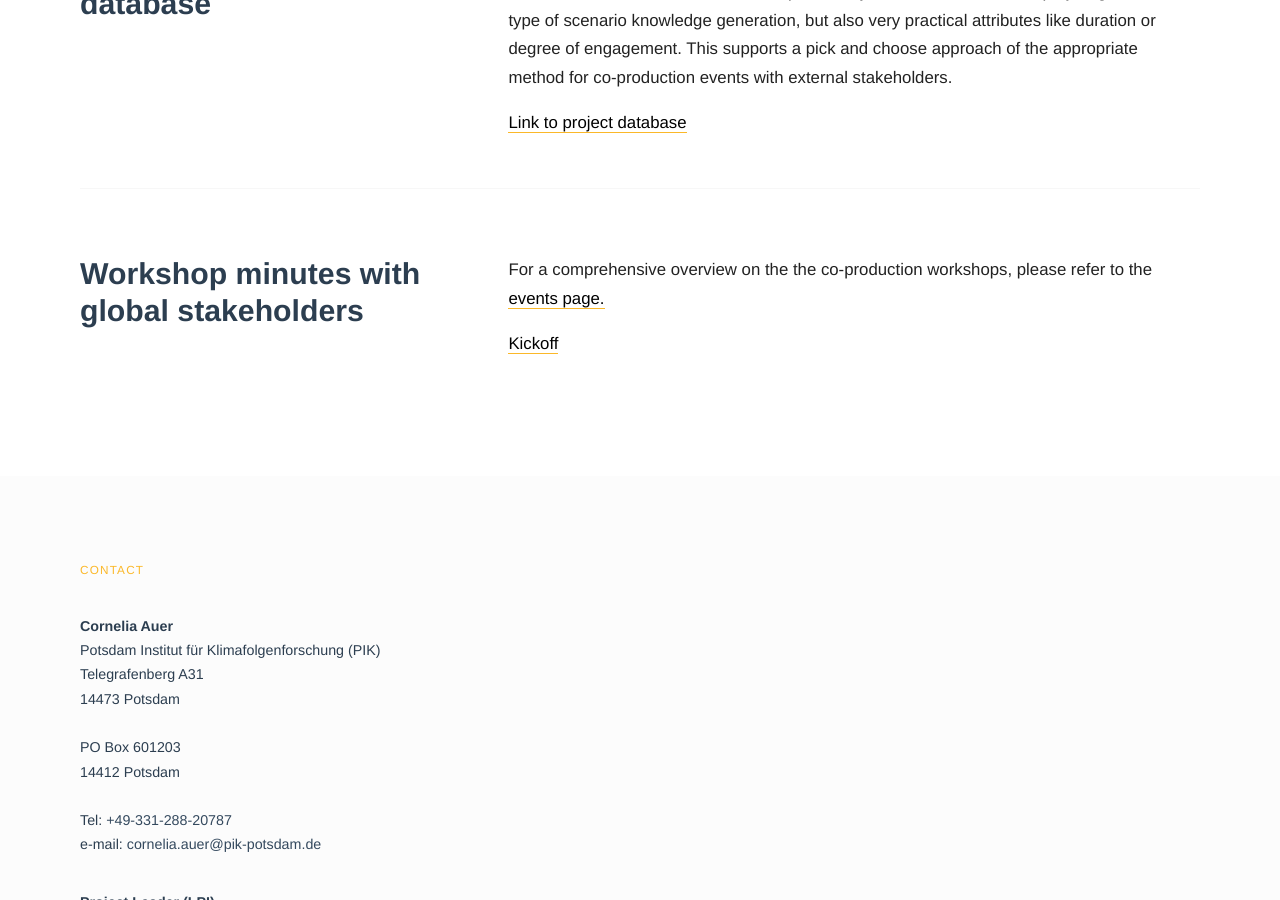
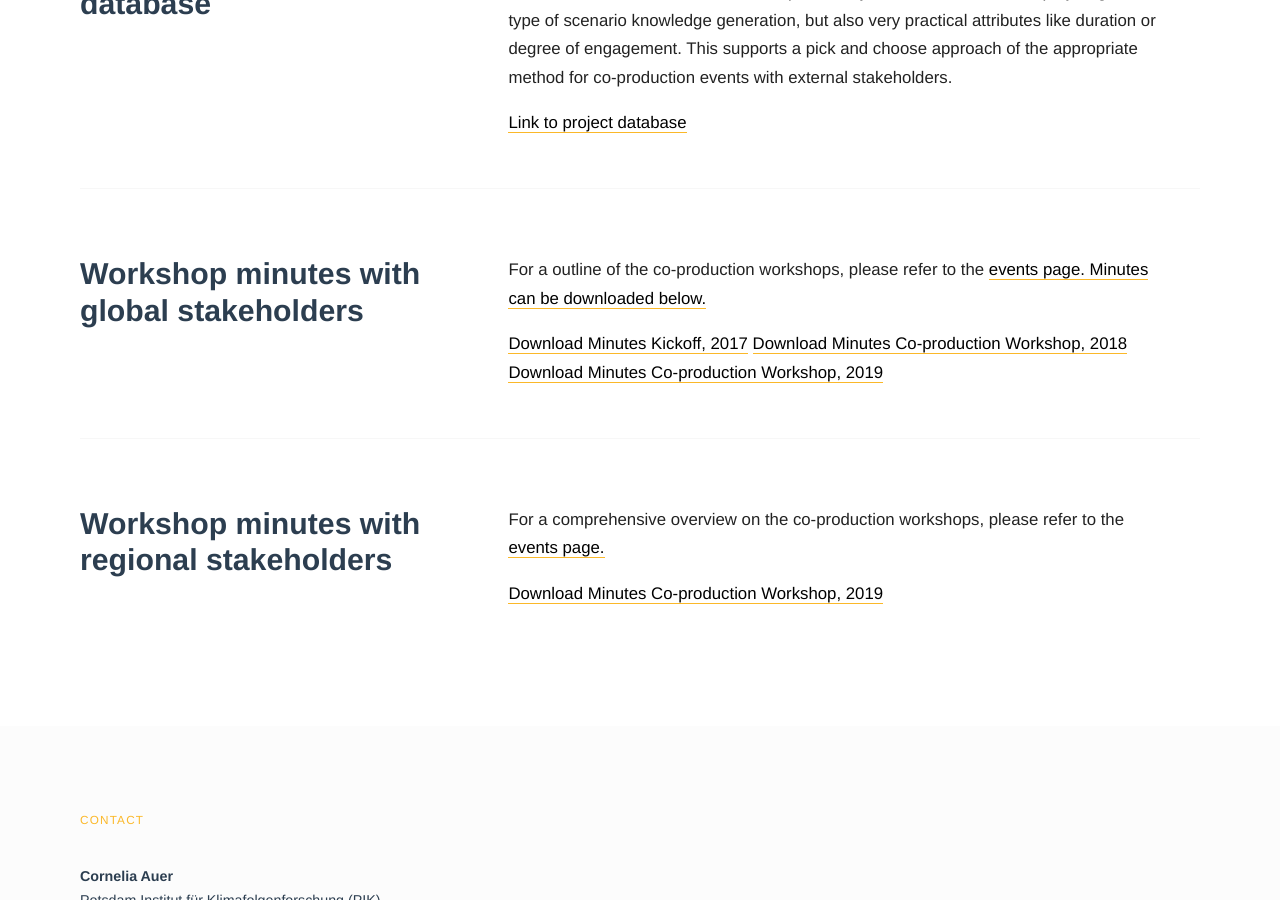
Before and after one commit to SensesProject/project-website-jekyll, a Jekyll site: the page built from results/index.html, in a window 1280 px wide and 900 px high, scrolled down 902 px. Built offline with Jekyll 4.4.1, drawn with Linux system fonts in a browser that asks for light colours; some web fonts are replaced.

Commit message:
Link to WS minutes here as well

```diff
--- a/results/index.html
+++ b/results/index.html
@@ -51,10 +51,25 @@ layout: home
     </div>
     <div class="content">
       <p>
-        For a comprehensive overview on the the co-production workshops, please refer to the <a href="./events/"> events page.</a>
+        For a outline of the co-production workshops, please refer to the <a href="./events/"> events page. Minutes can be downloaded below.</a>
       </p>
       <p>
-         <a href="./../events/SENSES_KickOff_web.pdf">Kickoff</a>
+         <a href="./../events/SENSES_KickOff_web.pdf">Download Minutes Kickoff, 2017</a>
+         <a href="./events/SENSES_Summary_Minutes_2nd_WS_web.pdf">Download Minutes Co-production Workshop, 2018</a>
+         <a href="./events/SENSES_Summary_Minutes_WS_May2019.pdf">Download Minutes Co-production Workshop, 2019</a>
+      </p>
+    </div>
+  </section>
+  <section class="column">
+    <div class="aside">
+      <h4>Workshop minutes with regional stakeholders</h4>
+    </div>
+    <div class="content">
+      <p>
+        For a comprehensive overview on the co-production workshops, please refer to the <a href="./events/"> events page.</a>
+      </p>
+      <p>
+          <a href="./events/SENSES-Kenyan case study-1st workshop-Report.pdf">Download Minutes Co-production Workshop, 2019</a>
       </p>
     </div>
   </section>
```
